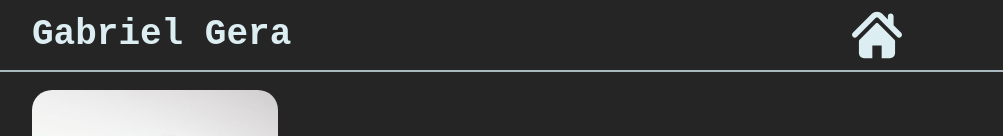
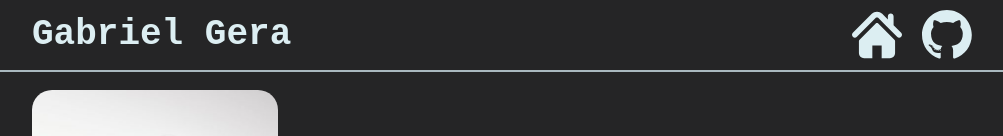
Before and after one commit to gabegera/gabegera.github.io, a plain HTML site: page index.html in a window 1280 px wide. Shown: the top 136 px of the page, without its empty margins (138-1141 px from the left). Drawn offline with nearby package versions, Linux system fonts and the light colour scheme; a script that the page names is missing.

Commit message:
GithubIconPatch

```diff
--- a/index.html
+++ b/index.html
@@ -23,7 +23,7 @@
         <h1 class="heading">Gabriel Gera</h1>
       </a>
       <a href="index.html" aria-current="page" class="headerlink w-inline-block w--current"><img src="images/home-icon-silhouette-svgrepo-com.svg" loading="eager" width="50" alt="" class="image-5"></a>
-      <a href="https://github.com/gabegera" target="_blank" class="headerlink w-inline-block"><img src="images/github-icon-1-logo-svgrepo-com-1.svg" loading="eager" width="50" alt="" class="image-5"></a>
+      <a href="https://github.com/gabegera" target="_blank" class="headerlink w-inline-block"><img src="images/github-icon-1-logo-svgrepo-com (1).svg" loading="eager" width="50" alt="" class="image-5"></a>
     </div>
   </section>
   <div class="w-layout-blockcontainer topcontainer w-container">
```
Also changed, not shown: images/github-icon-1-logo-svgrepo-com (1).svg (added).
